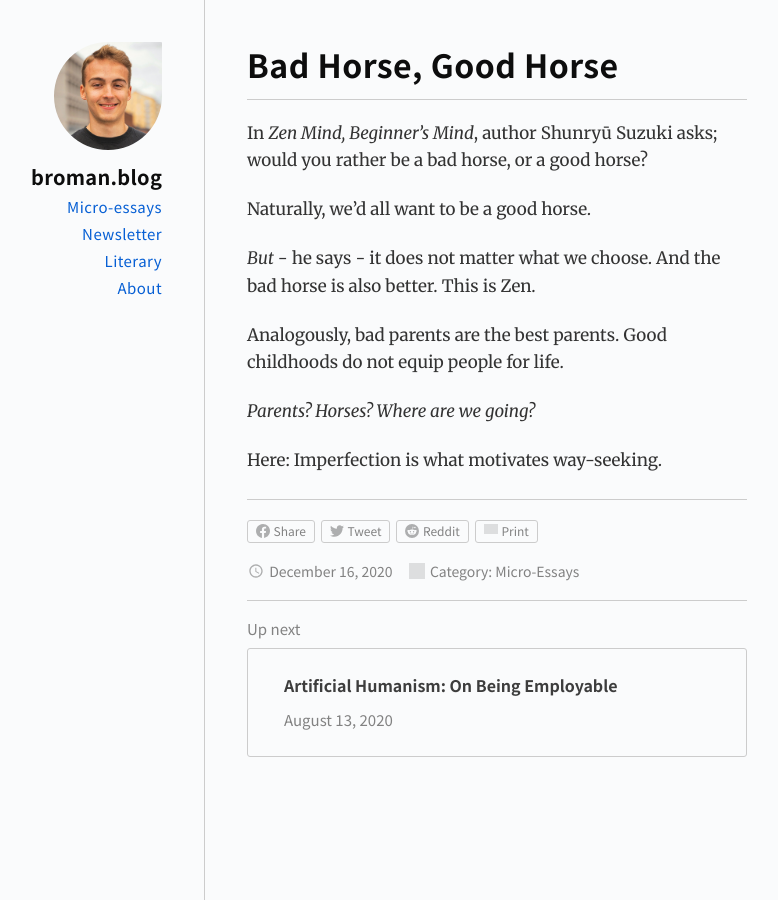
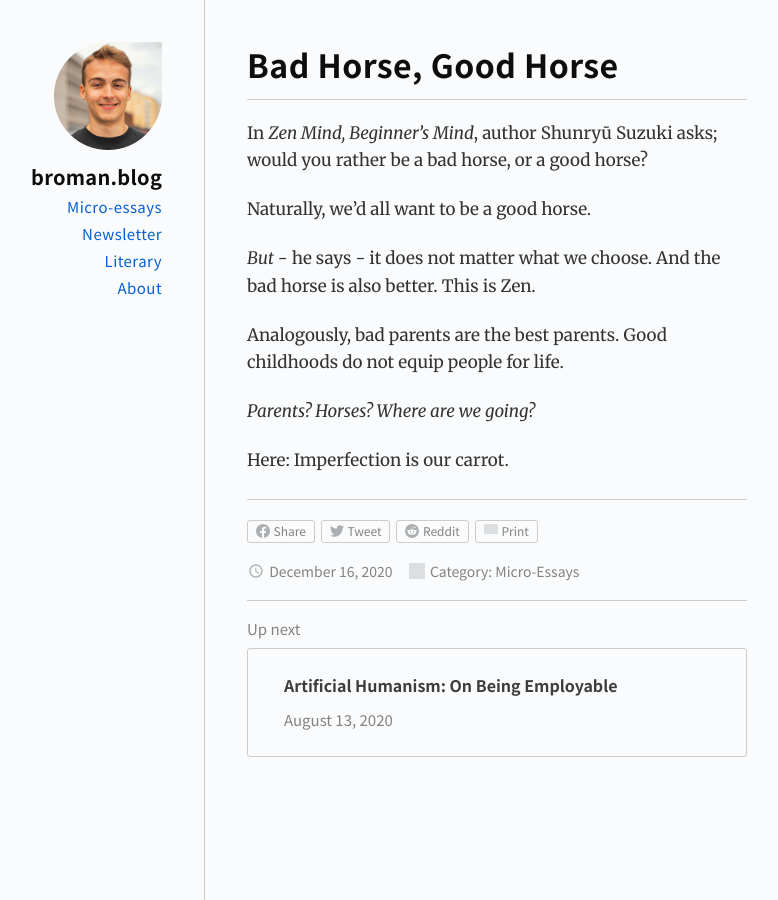
Before and after one commit to gdbroman/broman.blog, a Jekyll site: the page built from _posts/2020/2020-12-16-bad-horse-good-horse.md, in a window 1280 px wide. Shown: the whole page, without its empty margins (251-1029 px from the left). Built offline with Jekyll 4.4.1, drawn with Linux system fonts in a browser that asks for light colours; grey boxes are pictures that could not be loaded.

Commit message:
revision

```diff
--- a/_posts/2020/2020-12-16-bad-horse-good-horse.md
+++ b/_posts/2020/2020-12-16-bad-horse-good-horse.md
@@ -13,4 +13,4 @@ Analogously, bad parents are the best parents. Good childhoods do not equip peop
 
 *Parents? Horses? Where are we going?*
 
-Here: Imperfection is what motivates way-seeking.
+Here: Imperfection is our carrot.
```
